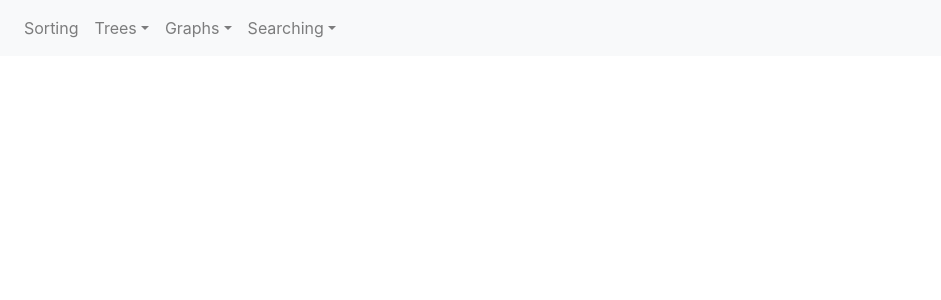
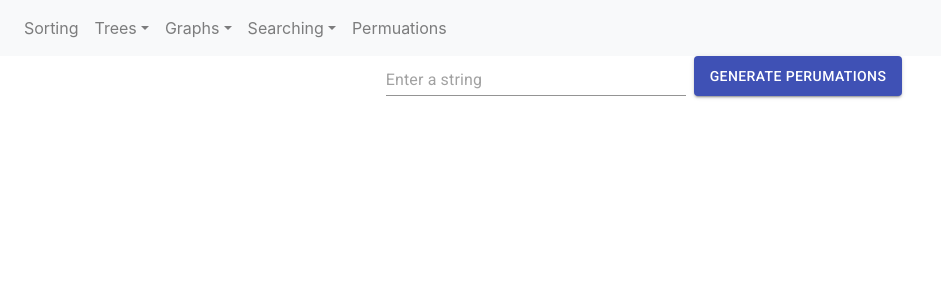
Before and after one commit to VamsiModem/AlgorithmVisualizer, a React (Create React App) app: page /permutations in a window 1280 px wide. Shown: the top 300 px of the page, without its empty margins (0-941 px from the left). Built offline with nearby package versions, Linux system fonts and the light colour scheme.

Commit message:
Added Permutations

```diff
--- a/src/App.jsx
+++ b/src/App.jsx
@@ -4,6 +4,7 @@ import Trees from './components/trees/trees';
 import './App.css';
 import Graph from './components/graphs/graph/graph';
 import BinarySearchVisualizer from './components/searching/binary-search/binary-search-visualizer';
+import PermutationGenerator from './components/permutations/permutation-generator';
 import { BrowserRouter as Router, Switch, Route, Link } from 'react-router-dom';
 export default function App() {
   return (
@@ -73,6 +74,12 @@ export default function App() {
                 </Link>
               </div>
             </li>
+            <li className="nav-item dropdown">
+            <Link className="nav-link" to="/permutations">
+                Permuations
+              </Link>
+
+            </li>
           </ul>
         </nav>
 
@@ -91,6 +98,9 @@ export default function App() {
           <Route path="/binary-search">
             <BinarySearchVisualizer />
           </Route>
+          <Route path="/permutations">
+            <PermutationGenerator />
+          </Route>
         </Switch>
       </div>
     </Router>
--- /dev/null
+++ b/src/components/permutations/permutation-generator.jsx
@@ -0,0 +1,96 @@
+
+import React from 'react';
+import TextField from '@material-ui/core/TextField';
+import Button from '@material-ui/core/Button';
+import './permutations-generator.css'
+import PermutationIterator from './permutation-iterator'
+class PermutationGenerator extends React.Component {
+    constructor(props){
+        super(props);
+        this.state= {
+            value: "",
+            permutations: []
+        }
+    }
+    generatePermutations = () =>{
+        this.setState({permutations: new Array()})
+        if(this.state.value.length > 0){
+            const value = this.state.value;
+            var map = new Map();
+            for(let i = 0; i < value.length; i++){
+                const value = this.state.value;
+                if(map.has(value[i])){
+                    let existingValue = map.get(value[i]);
+                    map.set(value[i], ++existingValue);
+                }else{
+                    map.set(value[i],1);
+                }
+            }
+            this.helper(0, new Array(value.length), map);
+        }
+    }
+
+    helper = (level, current, map) =>{
+        const value = this.state.value;
+        if(level === current.length){
+            var array = this.state.permutations;
+            array.push(current);
+            this.setState({permutations: array});
+        }
+        for(let i = 0; i < value.length; i++){
+            if(map.get(value[i]) == 0) continue;
+            current[level] = value[i];
+            map.set(value[i], map.get(value[i]) - 1)
+            this.helper(level + 1, current.slice(0), map);
+            map.set(value[i], map.get(value[i]) + 1)
+        }
+    }
+
+    render(){
+        var x = new PermutationIterator(this.state.value)
+        console.log(x)
+        let perms = this.state.permutations;
+        const columns = 12;
+        let tds = [];
+        let trs = [];
+        for(let i = 0; i < perms.length; i++){
+            if(i % 20 == 0){
+                trs.push(<tr>{tds.slice(0)}</tr>);
+                tds = [<td key={i} className="perm-value">{perms[i]}</td>];
+            }else{
+                tds.push(<td key={i} className="perm-value">{perms[i]}</td>);
+            }
+        }
+        trs.push(<tr>{tds.slice(0)}</tr>);
+
+        return(
+            <div>
+                <div className="permutations-generator">
+                    <TextField
+                        style={{verticalAlign:'middle', width: '300px ', margin: 8}}
+                        id="filled-full-width"
+                        onChange={(e)=> {
+                                const value = e.target.value;
+                                this.setState({value: value, permutations: []});
+                            }
+                        }
+                        placeholder="Enter a string"
+                        margin="normal"
+                        error={this.state.value.length > 8}
+                        helperText={this.state.value.length > 8 ? 'length cannot be > 8': ''}
+                        value = {this.state.value}
+                        InputLabelProps={{
+                        shrink: true,
+                        }}
+
+                    />
+                    <Button  disabled={this.state.value.length > 8} variant="contained" style={{verticalAlign:'middle'}} color="primary" onClick={this.generatePermutations}>
+                         Generate Perumations
+                    </Button>
+            </div>
+            <table className="table table-sm"><tbody>{trs}</tbody></table>
+        </div>
+        )
+    }
+}
+export default PermutationGenerator;
--- /dev/null
+++ b/src/components/permutations/permutation-iterator.js
@@ -0,0 +1,15 @@
+class PermutationIterator{
+    constructor(s){
+        this._s =s;
+        this._current = s;
+    }
+    next(){
+
+    }
+
+    hasNext(){
+
+    }
+}
+
+export default PermutationIterator;
--- /dev/null
+++ b/src/components/permutations/permutations-generator.css
@@ -0,0 +1,11 @@
+.permutations-generator{
+    height: 40px;
+    display: flex;
+    justify-content: center;
+}
+
+.perm-value{
+    text-align:center;
+    letter-spacing: 1.5px;
+    font-size: 0.8em;
+}
```
